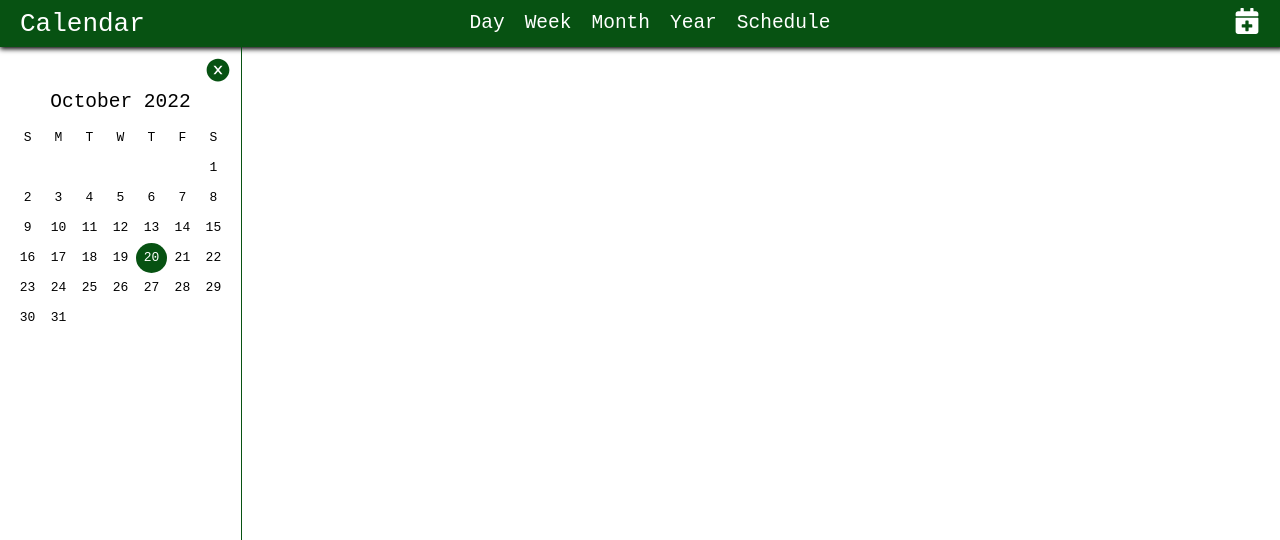
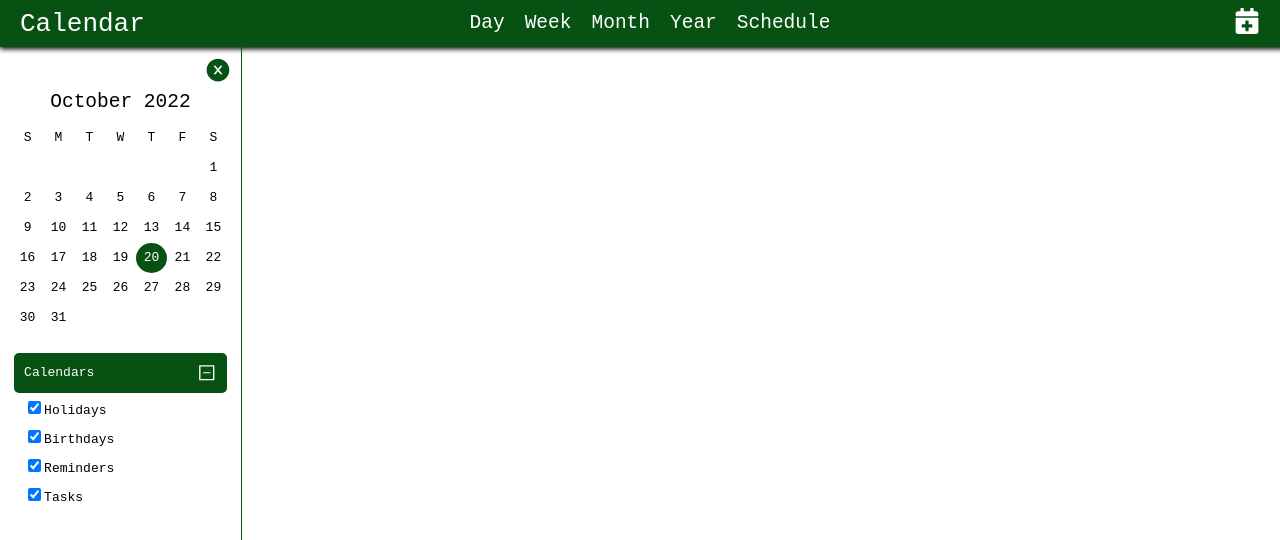
Before and after one commit to kraig-hebert/calendar, a React (Create React App) app: page / in a window 1280 px wide. Shown: the top 540 px of the page. Built offline with nearby package versions, Linux system fonts and the light colour scheme.

Commit message:
added default calendars to sideDrawer with checkboxes

```diff
--- a/src/components/main/Main.jsx
+++ b/src/components/main/Main.jsx
@@ -8,14 +8,14 @@ import useSideDrawerToggle from '../../utils/useSideDrawerToggle';
 const Main = () => {
   const classes = useStyles();
   const drawerOpen = useSelector(selectDrawerOpen);
-  const toggleSideDrawer = useSideDrawerToggle(true);
+  const toggleSideDrawerOpen = useSideDrawerToggle(true);
 
   return (
     <main className={classes.main}>
       {!drawerOpen && (
         <GiHamburgerMenu
           className={classes.hamburger}
-          onClick={(e) => toggleSideDrawer()}
+          onClick={toggleSideDrawerOpen}
         />
       )}
     </main>
--- a/src/components/sideDrawer/SideDrawer.jsx
+++ b/src/components/sideDrawer/SideDrawer.jsx
@@ -5,6 +5,7 @@ import { AiFillCloseCircle } from 'react-icons/ai';
 import useSideDrawerToggle from '../../utils/useSideDrawerToggle';
 
 import DrawerCalendar from './drawerCalendar/DrawerCalendar';
+import DrawerAccordian from './drawerAccordian/DrawerAccordian';
 
 import { selectDrawerOpen } from '../../reducers/appSettings';
 import { format } from 'date-fns';
@@ -12,7 +13,7 @@ import { format } from 'date-fns';
 const SideDrawer = () => {
   const drawerOpen = useSelector(selectDrawerOpen);
   const classes = useStyles();
-  const toggleSideDrawer = useSideDrawerToggle(false);
+  const toggleSideDrawerClosed = useSideDrawerToggle(false);
   const date = new Date();
   const month = format(date, 'MMMM y');
 
@@ -23,11 +24,12 @@ const SideDrawer = () => {
           <div className={classes.iconContainer}>
             <AiFillCloseCircle
               className={classes.closeIcon}
-              onClick={toggleSideDrawer}
+              onClick={toggleSideDrawerClosed}
             />
           </div>
           <p className={classes.monthName}>{month}</p>
           <DrawerCalendar date={date} />
+          <DrawerAccordian />
         </div>
       )}
     </>
--- /dev/null
+++ b/src/components/sideDrawer/drawerAccordian/DrawerAccordian.jsx
@@ -0,0 +1,21 @@
+import React, { useState } from 'react';
+import AccordionBody from './accordionBody/AccordionBody';
+import AccordionHeader from './accordionHeader/AccordionHeader';
+import { useStyles } from './styles';
+
+const DrawerAccordian = () => {
+  const classes = useStyles();
+  const [calendarAccordionOpen, setCalendarAccordionOpen] = useState(true);
+
+  return (
+    <div className={classes.accordion}>
+      <AccordionHeader
+        calendarAccordionOpen={calendarAccordionOpen}
+        setCalendarAccordionOpen={setCalendarAccordionOpen}
+      />
+      <AccordionBody showAccordion={calendarAccordionOpen} />
+    </div>
+  );
+};
+
+export default DrawerAccordian;
--- /dev/null
+++ b/src/components/sideDrawer/drawerAccordian/accordionBody/AccordionBody.jsx
@@ -0,0 +1,24 @@
+import React from 'react';
+import { useStyles } from './styles';
+import PropTypes from 'prop-types';
+import CalendarList from './calendarList/CalendarList';
+
+const AccordionBody = (props) => {
+  const { showAccordion } = props;
+  const setAccordionHeight = () => {
+    if (showAccordion) return '120px';
+    else return '0px';
+  };
+  const classes = useStyles({ height: setAccordionHeight() });
+  return (
+    <div className={classes.body}>
+      <CalendarList />
+    </div>
+  );
+};
+
+AccordionBody.propTypes = {
+  height: PropTypes.bool,
+};
+
+export default AccordionBody;
--- /dev/null
+++ b/src/components/sideDrawer/drawerAccordian/accordionBody/calendarList/CalendarList.jsx
@@ -0,0 +1,21 @@
+import React from 'react';
+import CalendarInput from './calendarInput/CalendarInput';
+import { useStyles } from './styles';
+
+const CalendarList = () => {
+  const classes = useStyles();
+  const defaultCalendars = ['holidays', 'birthdays', 'reminders', 'tasks'];
+  const renderedCalendarList = defaultCalendars.map((calendar, index) => {
+    return (
+      <CalendarInput
+        title={calendar}
+        index={index}
+        styles={classes.calendarInput}
+        key={index}
+      />
+    );
+  });
+  return <div>{renderedCalendarList}</div>;
+};
+
+export default CalendarList;
--- /dev/null
+++ b/src/components/sideDrawer/drawerAccordian/accordionBody/calendarList/calendarInput/CalendarInput.jsx
@@ -0,0 +1,27 @@
+import React, { useState } from 'react';
+import PropTypes from 'prop-types';
+
+const CalendarInput = (props) => {
+  const { title, styles } = props;
+  const [checked, setChecked] = useState(true);
+  return (
+    <div className={styles}>
+      <input
+        type="checkbox"
+        id={title}
+        name={title}
+        value={title}
+        checked={checked}
+        onChange={(e) => setChecked(e.target.checked)}
+      />
+      <label htmlFor={title}>
+        {title.charAt(0).toUpperCase() + title.slice(1)}
+      </label>
+    </div>
+  );
+};
+CalendarInput.propTypes = {
+  title: PropTypes.string,
+  styles: PropTypes.string,
+};
+export default CalendarInput;
--- /dev/null
+++ b/src/components/sideDrawer/drawerAccordian/accordionBody/calendarList/styles.js
@@ -0,0 +1,13 @@
+import { createUseStyles } from 'react-jss';
+
+export const useStyles = createUseStyles({
+  calendarInput: {
+    display: 'block',
+    width: '100%',
+    fontSize: '1rem',
+    padding: '5px 0',
+    '&:hover': {
+      backgroundColor: '#F1F3F4',
+    },
+  },
+});
--- /dev/null
+++ b/src/components/sideDrawer/drawerAccordian/accordionBody/styles.js
@@ -0,0 +1,10 @@
+import { createUseStyles } from 'react-jss';
+
+export const useStyles = createUseStyles({
+  body: {
+    height: (props) => props.height,
+    overflow: 'hidden',
+    transition: 'height .5s',
+    width: '80%',
+  },
+});
--- /dev/null
+++ b/src/components/sideDrawer/drawerAccordian/accordionHeader/AccordionHeader.jsx
@@ -0,0 +1,30 @@
+import React from 'react';
+import { useStyles } from './styles';
+import PropTypes from 'prop-types';
+
+import { AiOutlineMinusSquare, AiOutlinePlusSquare } from 'react-icons/ai';
+
+const AccordionHeader = (props) => {
+  const classes = useStyles();
+  const { calendarAccordionOpen, setCalendarAccordionOpen } = props;
+  return (
+    <div
+      className={classes.header}
+      onClick={(e) => setCalendarAccordionOpen(!calendarAccordionOpen)}
+    >
+      <span>Calendars</span>
+      {calendarAccordionOpen ? (
+        <AiOutlineMinusSquare className={classes.icon} />
+      ) : (
+        <AiOutlinePlusSquare className={classes.icon} />
+      )}
+    </div>
+  );
+};
+
+AccordionHeader.propTypes = {
+  calendarAccordionOpen: PropTypes.bool,
+  setCalendarAccordionOpen: PropTypes.func,
+};
+
+export default AccordionHeader;
--- /dev/null
+++ b/src/components/sideDrawer/drawerAccordian/accordionHeader/styles.js
@@ -0,0 +1,26 @@
+import { createUseStyles } from 'react-jss';
+
+export const useStyles = createUseStyles({
+  header: {
+    display: 'flex',
+    justifyContent: 'space-between',
+    padding: {
+      left: '10px',
+      right: '10px',
+    },
+    alignItems: 'center',
+    backgroundColor: 'rgb(7,82,18)',
+    width: '80%',
+    height: '40px',
+    color: '#fff',
+    borderRadius: '5px',
+    '&:hover': {
+      cursor: 'pointer',
+      backgroundColor: 'rgba(7,82,18,.80)',
+    },
+  },
+  icon: {
+    fontSize: '1.5rem',
+    fontWeight: '800',
+  },
+});
--- /dev/null
+++ b/src/components/sideDrawer/drawerAccordian/styles.js
@@ -0,0 +1,11 @@
+import { createUseStyles } from 'react-jss';
+
+export const useStyles = createUseStyles({
+  accordion: {
+    display: 'flex',
+    flexDirection: 'column',
+    alignItems: 'center',
+    justifyContent: 'flex-start',
+    width: '100%',
+  },
+});
--- a/src/components/sideDrawer/drawerCalendar/styles.js
+++ b/src/components/sideDrawer/drawerCalendar/styles.js
@@ -4,10 +4,10 @@ export const useStyles = createUseStyles({
   calendar: {
     marginTop: '10px',
     width: '90%',
-    height: '250px',
     display: 'grid',
     gridTemplateColumns: 'repeat(7, 1fr)',
     gridTemplateRows: 'repeat(7, 30px)',
+    marginBottom: '20px',
     '& div': {
       display: 'flex',
       justifyContent: 'center',
```
